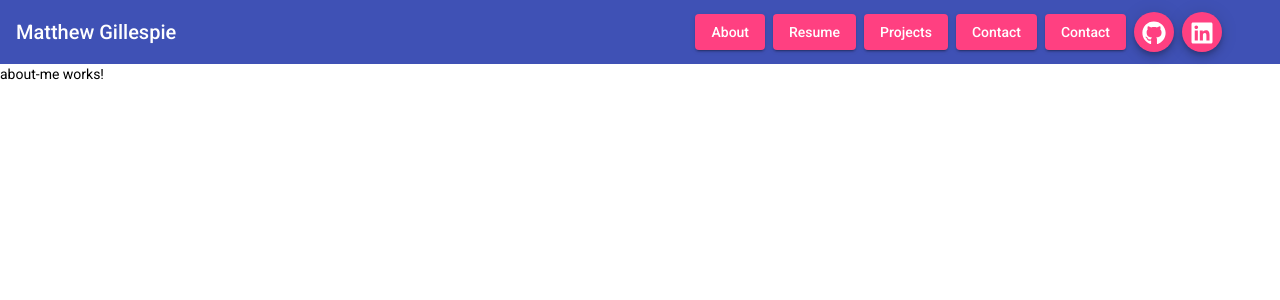
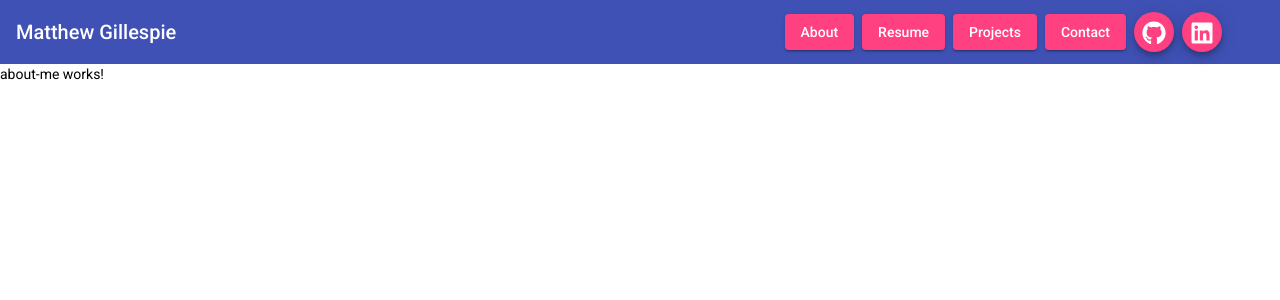
Before and after one commit to mattgills/Personal-Site, an Angular app: page /about in a window 1280 px wide. Shown: the top 300 px of the page. Built offline with nearby package versions, Linux system fonts and the light colour scheme.

Commit message:
Fixes typos and duplicates in nav component

```diff
--- a/src/app/nav/nav.component.html
+++ b/src/app/nav/nav.component.html
@@ -8,7 +8,6 @@
     <button mat-raised-button color="accent" [routerLink]="['/about']">About</button>
     <button mat-raised-button color="accent" [routerLink]="['/resume']">Resume</button>
     <button mat-raised-button color="accent" [routerLink]="['/projects']">Projects</button>
-    <button mat-raised-button color="accent" [routerLink]="['/contact']">Contact</button>
     <button mat-raised-button color="accent" [routerLink]="['/contact']">Contact</button>
     <button mat-mini-fab color="accent" (click)="navGitHub()">
       <mat-icon svgIcon="github"></mat-icon>
@@ -27,7 +26,7 @@
       <button mat-menu-item [routerLink]="['/projects']">Projects</button>
       <button mat-menu-item [routerLink]="['/contact']">Contact</button>
       <button mat-menu-item (click)="navGitHub()">GitHub</button>
-      <button mat-menu-item (click)="navLinkedin()">GitHub</button>
+      <button mat-menu-item (click)="navLinkedin()">LinkedIn</button>
     </mat-menu>
   </div>
 </mat-toolbar>
```
